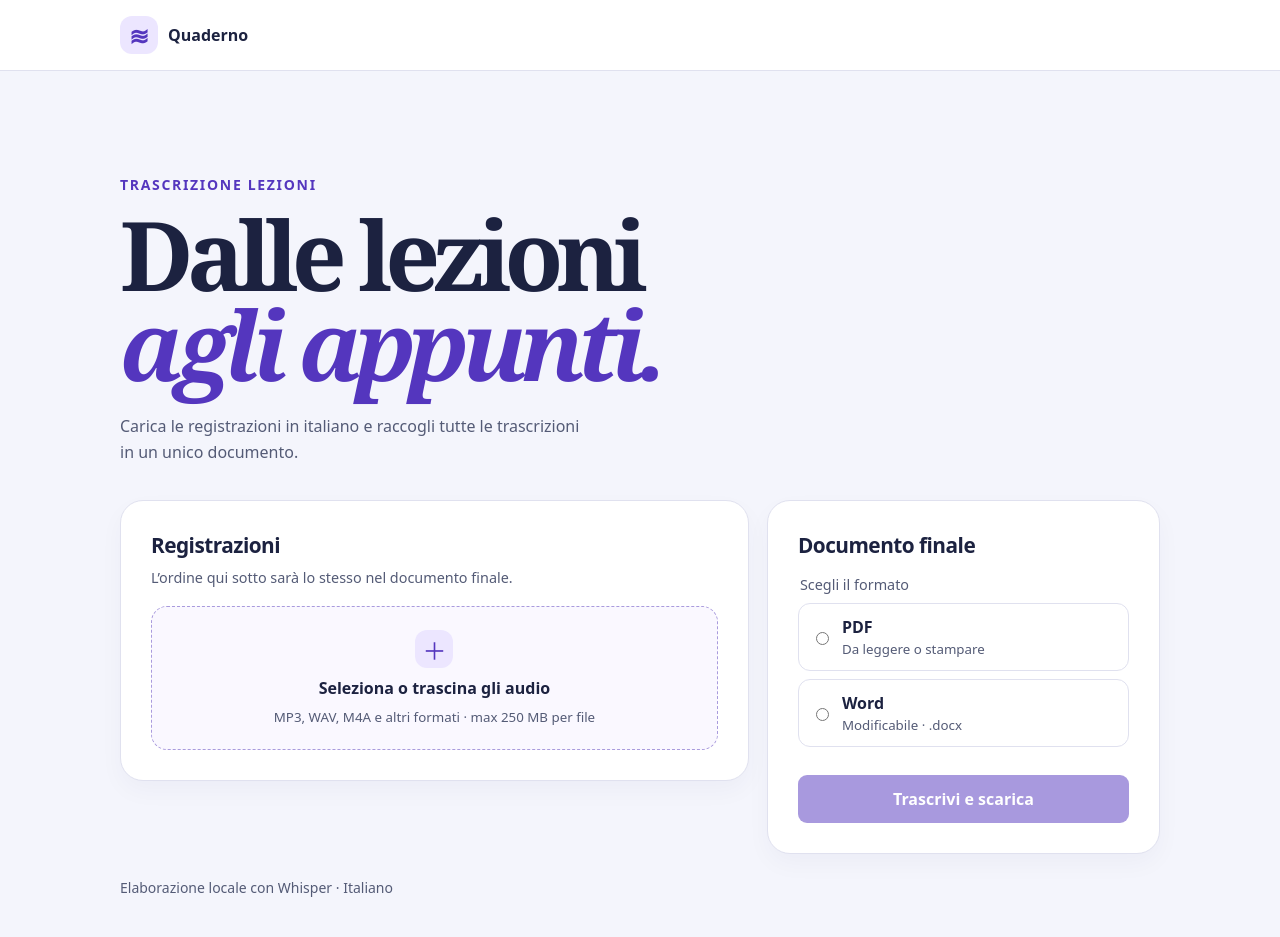
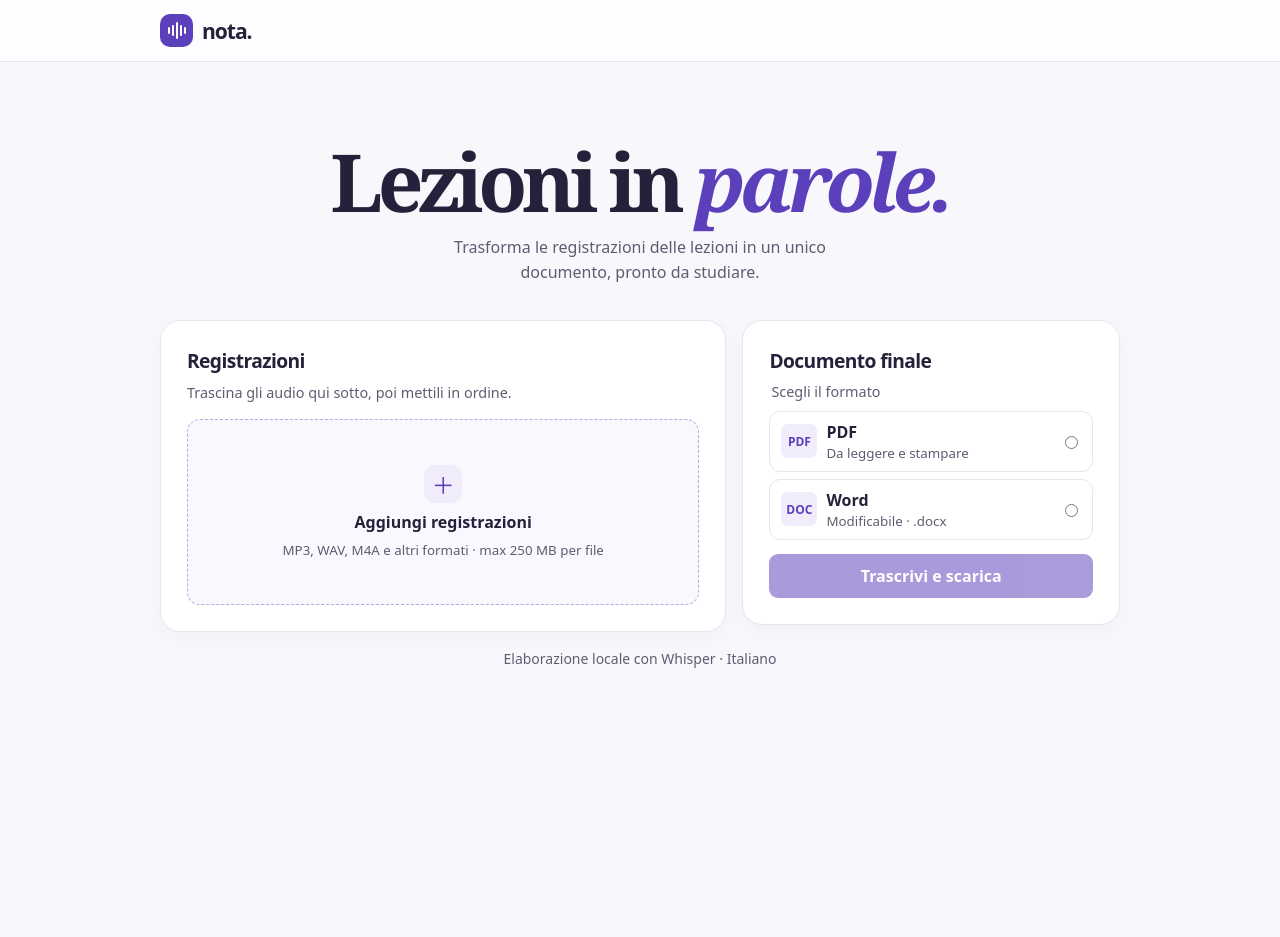
Before and after one commit to marcello-turri/speech-to-text-app, a plain HTML site: page static/index.html in a window 1280 px wide. After the commit the page ends 800 px from the top, so only its background shows below. Drawn offline with Linux system fonts and the light colour scheme.

Commit message:
Refresh the interface and rename Quaderno to Nota

```diff
--- a/static/index.html
+++ b/static/index.html
@@ -3,27 +3,26 @@
 <head>
   <meta charset="utf-8">
   <meta name="viewport" content="width=device-width, initial-scale=1">
-  <meta name="theme-color" content="#f4f5fc">
-  <title>Quaderno · Trascrizione lezioni</title>
+  <meta name="theme-color" content="#f8f7fc">
+  <title>Nota · Trascrizione lezioni</title>
   <link rel="stylesheet" href="/static/style.css">
   <script type="module" src="/static/app.js"></script>
 </head>
 <body>
-  <header class="top"><div class="shell brand"><span class="mark" aria-hidden="true">≋</span> Quaderno</div></header>
+  <header class="top"><div class="shell brand"><span class="mark" aria-hidden="true"><i></i><i></i><i></i><i></i><i></i></span> nota.</div></header>
   <main class="shell">
     <div class="hero">
-      <p class="eyebrow">TRASCRIZIONE LEZIONI</p>
-      <h1>Dalle lezioni<br> <em>agli appunti.</em></h1>
-      <p>Carica le registrazioni in italiano e raccogli tutte le trascrizioni in un unico documento.</p>
+      <h1>Lezioni in <em>parole.</em></h1>
+      <p>Trasforma le registrazioni delle lezioni in un unico documento, pronto da studiare.</p>
     </div>
     <div class="workspace">
       <section class="card" aria-labelledby="audio-title">
         <h2 id="audio-title">Registrazioni</h2>
-        <p class="hint">L’ordine qui sotto sarà lo stesso nel documento finale.</p>
+        <p class="hint">Trascina gli audio qui sotto, poi mettili in ordine.</p>
         <label class="drop" id="drop">
           <input id="files" type="file" accept=".mp3,.wav,.m4a,.aac,.ogg,.opus,.flac,.webm,.mp4" multiple>
           <span class="upload-icon" aria-hidden="true">＋</span>
-          <strong>Seleziona o trascina gli audio</strong>
+          <strong>Aggiungi registrazioni</strong>
           <small>MP3, WAV, M4A e altri formati · max 250 MB per file</small>
         </label>
         <ol id="queue" class="queue" aria-label="Ordine delle registrazioni"></ol>
@@ -32,8 +31,8 @@
         <h2 id="export-title">Documento finale</h2>
         <fieldset>
           <legend>Scegli il formato</legend>
-          <label class="choice"><input type="radio" name="format" value="pdf" form="workflow" required><span><b>PDF</b><small>Da leggere o stampare</small></span></label>
-          <label class="choice"><input type="radio" name="format" value="docx" form="workflow" required><span><b>Word</b><small>Modificabile · .docx</small></span></label>
+          <label class="choice"><input type="radio" name="format" value="pdf" form="workflow" required><span class="format-icon" aria-hidden="true">PDF</span><span><b>PDF</b><small>Da leggere e stampare</small></span></label>
+          <label class="choice"><input type="radio" name="format" value="docx" form="workflow" required><span class="format-icon" aria-hidden="true">DOC</span><span><b>Word</b><small>Modificabile · .docx</small></span></label>
         </fieldset>
         <form id="workflow">
           <button type="submit" id="start" disabled>Trascrivi e scarica</button>
--- a/static/style.css
+++ b/static/style.css
@@ -1,83 +1,99 @@
 :root {
   font-family: system-ui, sans-serif;
-  color: #1c2240;
-  background: #f4f5fc;
-  --accent: #5436be;
-  --muted: #545b76;
-  --line: #e0e1ef;
+  color: #25213a;
+  background: #f8f7fc;
+  --accent: #5c40bb;
+  --muted: #615b72;
+  --line: #e8e4f0;
+  --tint: #f1ecfc;
 }
+
 * { box-sizing: border-box; }
 body { margin: 0; }
 [hidden] { display: none !important; }
-.shell { width: min(1040px, calc(100% - 40px)); margin-inline: auto; }
-.top { background: #fff; border-bottom: 1px solid var(--line); }
-.brand { display: flex; align-items: center; gap: 10px; padding-block: 16px; font-weight: 800; }
-.mark, .upload-icon {
-  display: grid;
-  place-items: center;
-  background: #ece6ff;
-  color: var(--accent);
-  border-radius: 12px;
-  width: 38px;
-  height: 38px;
-  font-size: 24px;
+.shell { width: min(960px, calc(100% - 36px)); margin-inline: auto; }
+.top { border-bottom: 1px solid var(--line); background: #ffffffb3; }
+.brand { display: flex; align-items: center; gap: 9px; padding-block: 14px; font-size: 1.32rem; font-weight: 800; letter-spacing: -.05em; }
+.mark {
+  width: 33px;
+  height: 33px;
+  display: flex;
+  align-items: center;
+  justify-content: center;
+  gap: 2px;
+  background: var(--accent);
+  border-radius: 10px;
 }
-.hero { padding-block: clamp(36px, 8vw, 90px) 34px; }
-.eyebrow { font-size: .875rem; font-weight: 800; letter-spacing: .12em; color: var(--accent); }
-h1 { font: 700 clamp(3rem, 8vw, 6rem)/.94 Georgia, serif; letter-spacing: -.07em; margin: 15px 0 25px; }
+.mark i { width: 2px; height: 7px; border-radius: 2px; background: white; }
+.mark i:nth-child(2), .mark i:nth-child(4) { height: 11px; }
+.mark i:nth-child(3) { height: 17px; }
+
+.hero { text-align: center; padding-block: clamp(45px, 8vw, 78px) 34px; }
+h1 { font: 700 clamp(2.75rem, 7vw, 5rem)/1.02 Georgia, serif; letter-spacing: -.065em; margin: 0 0 13px; }
 h1 em { color: var(--accent); }
-.hero > p:last-child { color: var(--muted); max-width: 470px; line-height: 1.6; margin-bottom: 0; }
-.workspace { display: grid; grid-template-columns: minmax(0, 1.6fr) minmax(0, 1fr); align-items: start; gap: 18px; }
+.hero p { color: var(--muted); max-width: 430px; line-height: 1.6; margin: 0 auto; }
+.workspace { display: grid; grid-template-columns: minmax(0, 1.5fr) minmax(0, 1fr); align-items: start; gap: 16px; }
 .card {
   min-width: 0;
-  padding: clamp(18px, 4vw, 30px);
+  padding: clamp(18px, 3vw, 26px);
   background: white;
   border: 1px solid var(--line);
-  border-radius: 23px;
-  box-shadow: 0 10px 24px #23225509;
+  border-radius: 20px;
+  box-shadow: 0 6px 20px #24184208;
 }
-h2 { margin: 0 0 8px; font-size: 1.3rem; letter-spacing: -.025em; }
+h2 { margin: 0 0 8px; font-size: 1.2rem; letter-spacing: -.03em; }
 .hint, small, footer { color: var(--muted); }
-.hint { font-size: .9rem; line-height: 1.5; margin: 0 0 18px; }
+.hint { font-size: .9rem; line-height: 1.5; margin: 0 0 16px; }
+
 .drop {
   position: relative;
   display: grid;
   justify-items: center;
-  gap: 9px;
-  border: 1.5px dashed #a99bdd;
-  border-radius: 16px;
-  padding: 23px 12px;
-  background: #faf8ff;
+  align-content: center;
+  gap: 8px;
+  min-height: 186px;
+  padding: 20px 12px;
+  border: 1px dashed #b9abd9;
+  border-radius: 13px;
+  background: #faf8fe;
   text-align: center;
   cursor: pointer;
 }
-.drop:hover, .drop.dragging { background: #eee8ff; border-color: var(--accent); }
-.drop:focus-within, :focus-visible { outline: 3px solid #765ad9; outline-offset: 3px; }
+.upload-icon { display: grid; place-items: center; width: 38px; height: 38px; border-radius: 11px; background: var(--tint); color: var(--accent); font-size: 23px; }
+.drop:hover, .drop.dragging { background: var(--tint); border-color: var(--accent); }
+.drop:focus-within, :focus-visible { outline: 3px solid #876bda; outline-offset: 3px; }
 .drop input { position: absolute; inset: 0; width: 100%; height: 100%; opacity: 0; cursor: pointer; }
 .drop:has(input:disabled) { opacity: .6; cursor: default; }
 .queue { list-style: none; padding: 0; margin: 0; }
-.queue li { display: flex; align-items: center; gap: 10px; padding-top: 14px; }
-.number { background: #eee9ff; color: var(--accent); border-radius: 8px; padding: 5px 8px; font-weight: 700; }
+.queue li { display: flex; align-items: center; gap: 9px; padding-top: 12px; }
+.number { background: var(--tint); color: var(--accent); border-radius: 7px; padding: 5px 8px; font-weight: 700; }
 .file-info { min-width: 0; flex: 1; }
 .file-info b { display: block; overflow-wrap: anywhere; font-size: .92rem; }
 .controls { display: flex; gap: 4px; }
-.controls button { padding: 6px 8px; background: #f1eefc; color: #382581; }
-fieldset { padding: 0; margin: 16px 0 20px; border: 0; }
-legend { margin-bottom: 9px; font-size: .9rem; color: var(--muted); }
-.choice { display: flex; align-items: center; gap: 10px; padding: 12px; margin-bottom: 8px; border: 1px solid var(--line); border-radius: 12px; cursor: pointer; }
-.choice:has(:checked) { border-color: var(--accent); background: #f8f5ff; }
-.choice small { display: block; margin-top: 2px; }
+.controls button { min-width: 30px; padding: 6px; background: var(--tint); color: var(--accent); }
+
+fieldset { padding: 0; margin: 0 0 14px; border: 0; }
+legend { margin-bottom: 10px; font-size: .9rem; color: var(--muted); }
+.choice { display: flex; align-items: center; gap: 9px; padding: 9px 11px; border: 1px solid var(--line); border-radius: 11px; cursor: pointer; }
+.choice + .choice { margin-top: 7px; }
+.choice:hover { border-color: #b9abd9; }
+.choice:has(:checked) { border-color: var(--accent); background: #faf7ff; }
+.choice small { display: block; margin-top: 1px; }
+.choice input { order: 1; margin-inline-start: auto; }
+.format-icon { display: grid; place-items: center; min-width: 36px; height: 34px; color: var(--accent); background: var(--tint); border-radius: 7px; font-size: .75rem; font-weight: 800; }
 input[type="radio"], progress { accent-color: var(--accent); }
 button { font: inherit; font-weight: 700; cursor: pointer; border: 0; border-radius: 9px; }
-button:disabled { cursor: default; opacity: .5; }
-#start, .secondary { width: 100%; padding: 13px; background: var(--accent); color: white; }
-#start:hover:not(:disabled) { background: #4428a8; }
-.secondary { margin-top: 10px; color: var(--accent); background: #f0ebff; }
-progress { width: 100%; margin-top: 16px; }
-#status, #error { margin: 12px 0 0; font-size: .9rem; line-height: 1.5; }
+button:disabled { cursor: default; opacity: .52; }
+#start, .secondary { width: 100%; padding: 11px; background: var(--accent); color: white; }
+#start:hover:not(:disabled) { background: #4a319e; }
+.secondary { margin-top: 9px; color: var(--accent); background: var(--tint); }
+progress { width: 100%; margin-top: 13px; }
+#status, #error { margin: 10px 0 0; font-size: .9rem; line-height: 1.5; }
 #error { color: #a51e39; }
 #status:empty, #error:empty { display: none; }
-footer { font-size: .875rem; padding-block: 24px 40px; }
-@media (max-width: 690px) {
+footer { font-size: .875rem; padding-block: 17px 28px; text-align: center; }
+
+@media (max-width: 665px) {
   .workspace { grid-template-columns: minmax(0, 1fr); }
+  .drop { min-height: 145px; }
 }
```
Also changed, not shown: 1 other file.
